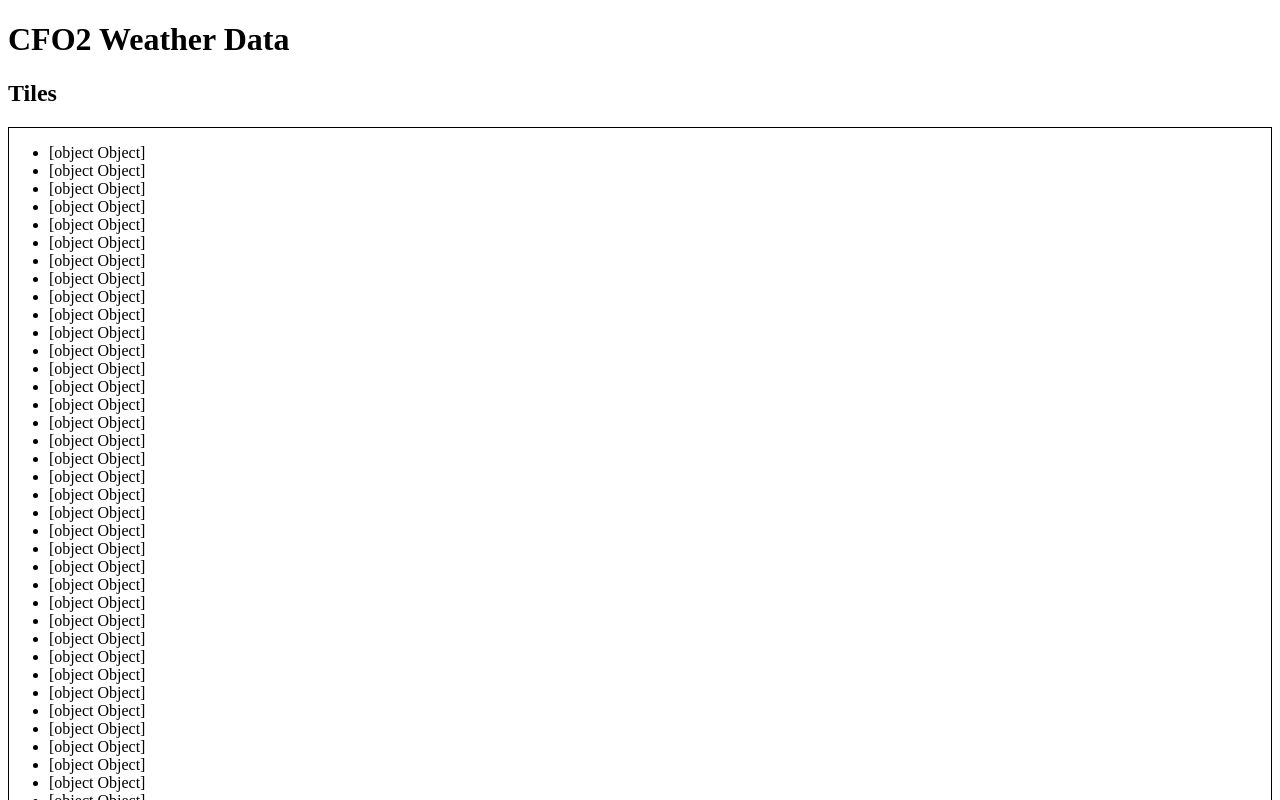
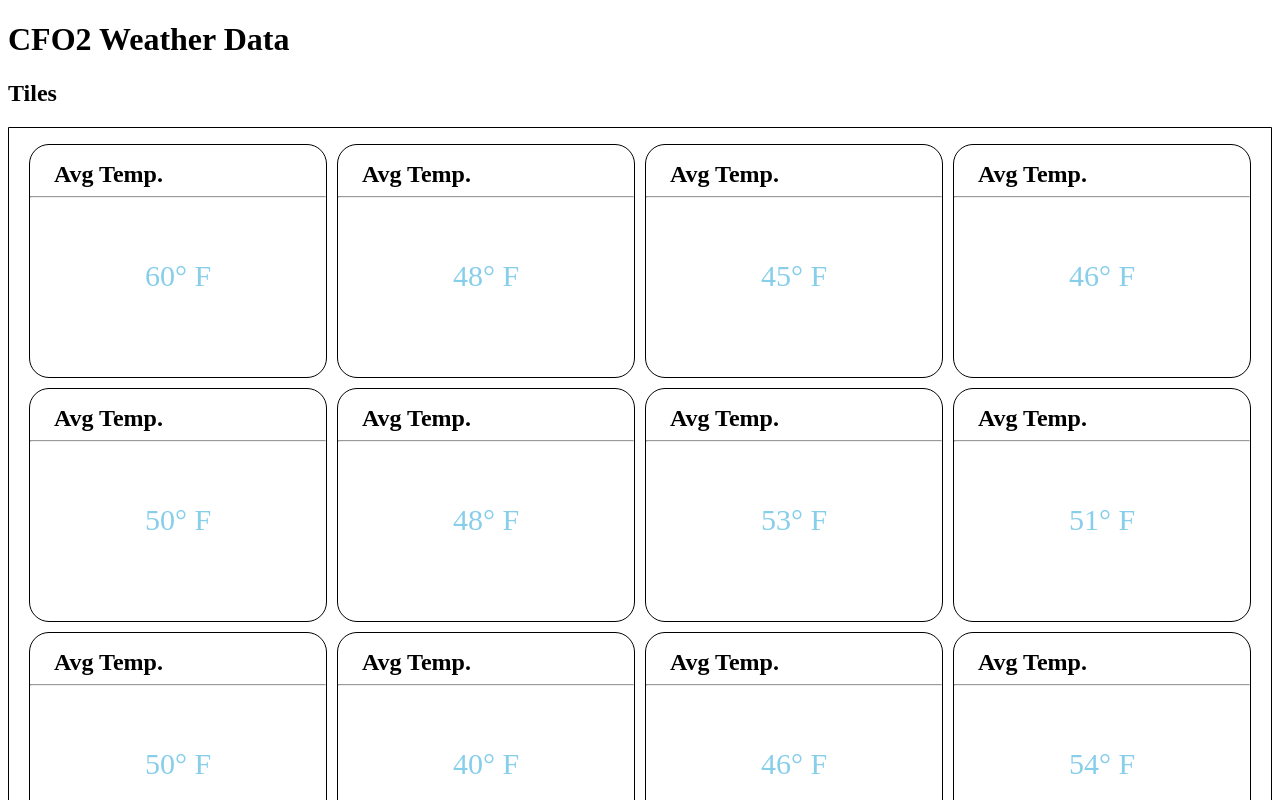
Before and after one commit to blevy115/cfo-angular, an Angular app: page / in a window 1280 px wide. Shown: the top 800 px of the page. Built offline with nearby package versions, Linux system fonts and the light colour scheme.

Commit message:
Had tiles import Tile data, list items in 4 column grid and added basic styling

```diff
--- a/src/app/dashboard/dashboard.component.html
+++ b/src/app/dashboard/dashboard.component.html
@@ -1,10 +1,9 @@
 <h2>Tiles</h2>
-<div *ngIf="tiles" class="grid" style="border: 1px solid black">
-<ul>
+<div *ngIf="tiles"  style="border: 1px solid black">
+<ul class="grid-container">
   <li *ngFor="let tile of tiles">
-    <span>
-      {{tile}}
-    </span>
+      <app-tile [tile]="tile"></app-tile>
   </li>
 </ul>
 </div>
+<app-sidebar></app-sidebar>
--- a/src/app/tile/tile.component.html
+++ b/src/app/tile/tile.component.html
@@ -1 +1,7 @@
-<p>tile works!</p>
+<div class="tile">
+  <h2 class="tile-title">Avg Temp.</h2>
+  <hr>
+  <div class="temp-container">
+    <div class="display-temp">{{tile.TempAvgF}}&deg; F</div>
+  </div>
+</div>
--- a/src/app/tile/tile.component.ts
+++ b/src/app/tile/tile.component.ts
@@ -1,4 +1,4 @@
-import { Component, OnInit } from '@angular/core';
+import { Component, Input, OnInit } from '@angular/core';
 import { Tile } from '../tile';
 import { TileService } from '../tile.service';
 
@@ -8,7 +8,7 @@ import { TileService } from '../tile.service';
   styleUrls: ['./tile.component.css']
 })
 export class TileComponent implements OnInit {
-
+  @Input('tile') tile:Tile
   constructor() { }
 
   ngOnInit(): void {
--- a/src/styles.css
+++ b/src/styles.css
@@ -1 +1,40 @@
 /* You can add global styles to this file, and also import other style files */
+.grid-container {
+  display: grid;
+  grid-template-columns: 1fr 1fr 1fr 1fr;
+  grid-gap: 10px;
+  list-style: none;
+  padding-inline-end: 20px;
+  padding-inline-start: 20px
+}
+
+.tile {
+  height:150px;
+  border: 1px solid black;
+  border-radius: 20px;
+  padding: 1em 0
+}
+
+
+.tile-title {
+  margin: 0;
+  padding-left: 1em
+}
+
+.display-temp {
+  color:skyblue;
+  font-size: 30px
+}
+
+.temp-container {
+  display:flex;
+  align-items: center;
+  justify-content: center;
+  height:70%
+}
+
+@media (min-width:1200px) {
+  .tile{
+    height:200px
+  }
+}
```
